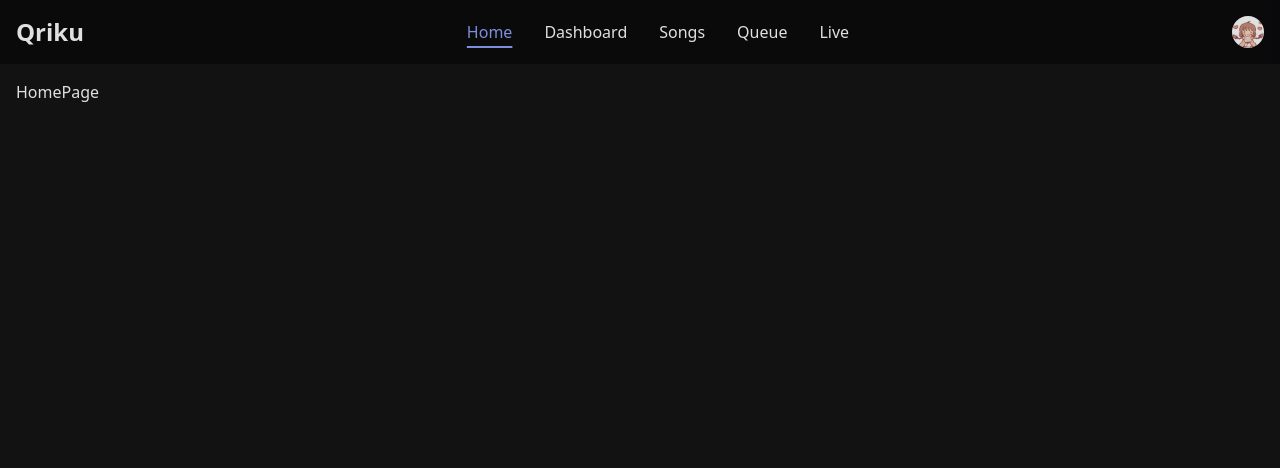
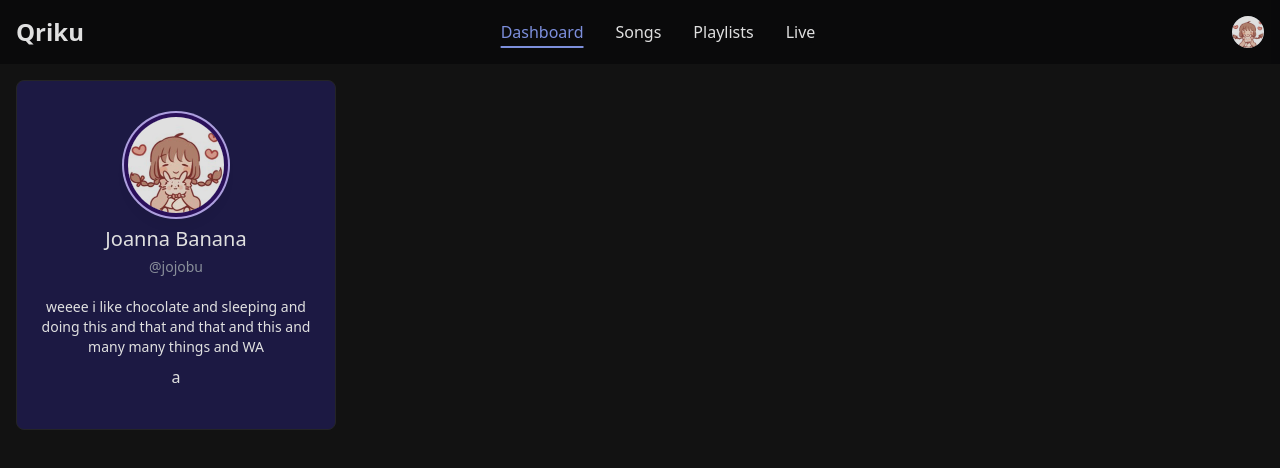
Before and after one commit to juju927/performthis-live, a React (Vite) app in the folder frontend/: page / in a window 1280 px wide. Shown: the top 468 px of the page. Built offline with nearby package versions, Linux system fonts and the light colour scheme.

Commit message:
card start

```diff
--- a/frontend/src/App.jsx
+++ b/frontend/src/App.jsx
@@ -3,6 +3,7 @@ import NavBar from "./components/NavBar";
 import { Route, Routes } from "react-router-dom";
 import HomePage from "./pages/HomePage";
 import SongsPage from "./pages/SongsPage"
+import DashboardPage from "./pages/DashboardPage";
 
 function App() {
   return (
@@ -11,7 +12,7 @@ function App() {
       <div className="max-w-screen-xl flex flex-wrap items-center justify-between mx-auto p-4">
       {/* main body */}
         <Routes>
-          <Route path="/" element={<HomePage />} />
+          <Route path="/" element={<DashboardPage />} />
           <Route path="/songs" element={<SongsPage />} />
         </Routes>
       </div>
--- a/frontend/src/components/NavBar.jsx
+++ b/frontend/src/components/NavBar.jsx
@@ -34,7 +34,7 @@ const ActiveDarkLink = "aria-[current=page]:dark:text-indigo-400 aria-[current=p
 
           <div className="z-50 hidden my-4 min-w-[150px] text-base list-none bg-white divide-y divide-gray-100 rounded-lg shadow dark:bg-indigo-950 dark:divide-gray-600" id="user-dropdown">
             <div className="px-4 py-3">
-              <span className="block text-sm text-gray-900 dark:text-white">Joanna</span>
+              <span className="block text-sm text-gray-900 dark:text-white">Joanna Banana</span>
               <span className="block text-sm text-gray-500 truncate dark:text-gray-300">@jojobu</span>
             </div>
 
@@ -46,7 +46,7 @@ const ActiveDarkLink = "aria-[current=page]:dark:text-indigo-400 aria-[current=p
                 <a href="#" className="block px-4 py-2 bg-white text-sm text-gray-700 hover:bg-zinc-100 dark:bg-indigo-950 dark:hover:bg-zinc-600 dark:text-gray-200 dark:hover:text-white">Settings</a>
               </li>
               <li>
-                <a href="#" className="block px-4 py-2 bg-white text-sm text-gray-700 hover:bg-zinc-100 dark:bg-indigo-950 dark:hover:bg-zinc-600 dark:text-gray-200 dark:hover:text-white">Dark Mode</a>
+                <span className="block px-4 py-2 bg-white text-sm text-gray-700 hover:bg-zinc-100 dark:bg-indigo-950 dark:hover:bg-zinc-600 dark:text-gray-200 dark:hover:text-white">Dark Mode</span>
               </li>
             </ul>
             <ul className="py-2">
@@ -60,16 +60,13 @@ const ActiveDarkLink = "aria-[current=page]:dark:text-indigo-400 aria-[current=p
         <div className="items-center justify-between hidden w-full md:flex md:w-auto md:order-1" id="mobile-menu-2">
           <ul className="flex flex-col font-medium p-4 md:p-0 mt-4 border border-gray-100 rounded-lg bg-gray-50 md:flex-row md:space-x-8 md:mt-0 md:border-0 md:bg-black dark:bg-gray-800 md:dark:bg-zinc-950 dark:border-gray-700">
             <li>
-              <NavLink to="/" className={LightLink + DarkLink + ActiveLightLink + ActiveDarkLink} aria-current="page">Home</NavLink>
-            </li>
-            <li>
-              <a href="#" className={LightLink + DarkLink + ActiveLightLink + ActiveDarkLink}>Dashboard</a>
+              <NavLink to="/" className={LightLink + DarkLink + ActiveLightLink + ActiveDarkLink} aria-current="page">Dashboard</NavLink>
             </li>
             <li>
               <NavLink to="/songs" className={LightLink + DarkLink + ActiveLightLink + ActiveDarkLink}>Songs</NavLink>
             </li>
             <li>
-              <a href="#" className={LightLink + DarkLink + ActiveLightLink + ActiveDarkLink}>Queue</a>
+              <a href="#" className={LightLink + DarkLink + ActiveLightLink + ActiveDarkLink}>Playlists</a>
             </li>
             <li>
               <a href="#" className={LightLink + DarkLink + ActiveLightLink + ActiveDarkLink}>Live</a>
--- /dev/null
+++ b/frontend/src/components/ProfileCard.jsx
@@ -0,0 +1,70 @@
+import React, { useEffect, useState } from "react";
+// import { FontAwesomeIcon } from "@fortawesome/react-fontawesome";
+// import { icon } from "@fortawesome/fontawesome-svg-core/import.macro";
+import pfp from "../images/pfp.jpg";
+
+const ProfileCard = () => {
+  const [name, setName] = useState("Joanna Banana");
+  const [username, setUsername] = useState("jojobu");
+  const [description, setDescription] = useState(
+    "weeee i like chocolate and sleeping and doing this and that and that and this and many many things and WA"
+  );
+
+  const socialLinks = [
+    { link: "https://twitter.com/ShouldHaveCat" },
+    { link: "https://www.youtube.com/channel/UCekRiBgmEaCx77PKtoVH2bw" },
+    { link: "https://www.twitch.tv/epulzegaming" },
+  ];
+
+  const addDomain = () => {
+    socialLinks.map((socialLink) => {
+      var domain = new URL(socialLink.link);
+      domain = domain.hostname;
+      domain = domain.replace("www.", "");
+      domain = domain.replace(/[^.]*$/, "");
+      domain = domain.replace(".", "");
+      socialLink.domain = domain;
+    });
+    console.log(socialLinks);
+  };
+
+  useEffect(() => {
+    addDomain();
+  }, []);
+
+  return (
+    <div className="w-80 text-white rounded-lg bg-indigo-950 border border-solid border-1 border-zinc-800">
+      <div className="flex flex-col items-center pt-6 pb-10">
+        {/* profile header */}
+        <div className="flex flex-col items-center py-3">
+          <img
+            className="w-24 h-24 mb-3 rounded-full shadow-lg ring ring-2 ring-violet-300 ring-offset-4 dark:ring-offset-violet-950"
+            src={pfp}
+            alt="jojobu image"
+          />
+          <h5 className="mb-1 text-xl font-medium text-gray-900 dark:text-white">
+            {name}
+          </h5>
+          <span className="text-sm text-gray-500 dark:text-gray-400">{`@${username}`}</span>
+        </div>
+
+        {/* profile description */}
+        <div className="px-6 py-2 m-0 h-fit text-sm font-thin text-center">
+          {description}
+        </div>
+
+        {/* social media links */}
+        <div className="flex items-center justify-between">
+          {/* { socialLinks.map((link)=> {
+            return (
+              <a href={link.link}><FontAwesomeIcon icon={icon({name: 'twitter', style: 'brands'})} /></a>
+            )
+          })} */}
+          <button onClick={addDomain}>a</button>
+        </div>
+      </div>
+    </div>
+  );
+};
+
+export default ProfileCard;
--- a/frontend/src/pages/DashboardPage.jsx
+++ b/frontend/src/pages/DashboardPage.jsx
@@ -1,8 +1,11 @@
 import React from 'react'
+import ProfileCard from '../components/ProfileCard'
 
 const DashboardPage = () => {
   return (
-    <div>DashboardPage</div>
+    <div className='w-full'>
+      <ProfileCard />
+    </div>
   )
 }
 
```
Also changed, not shown: 1 other file (tests, documents, lock files or other folders).
